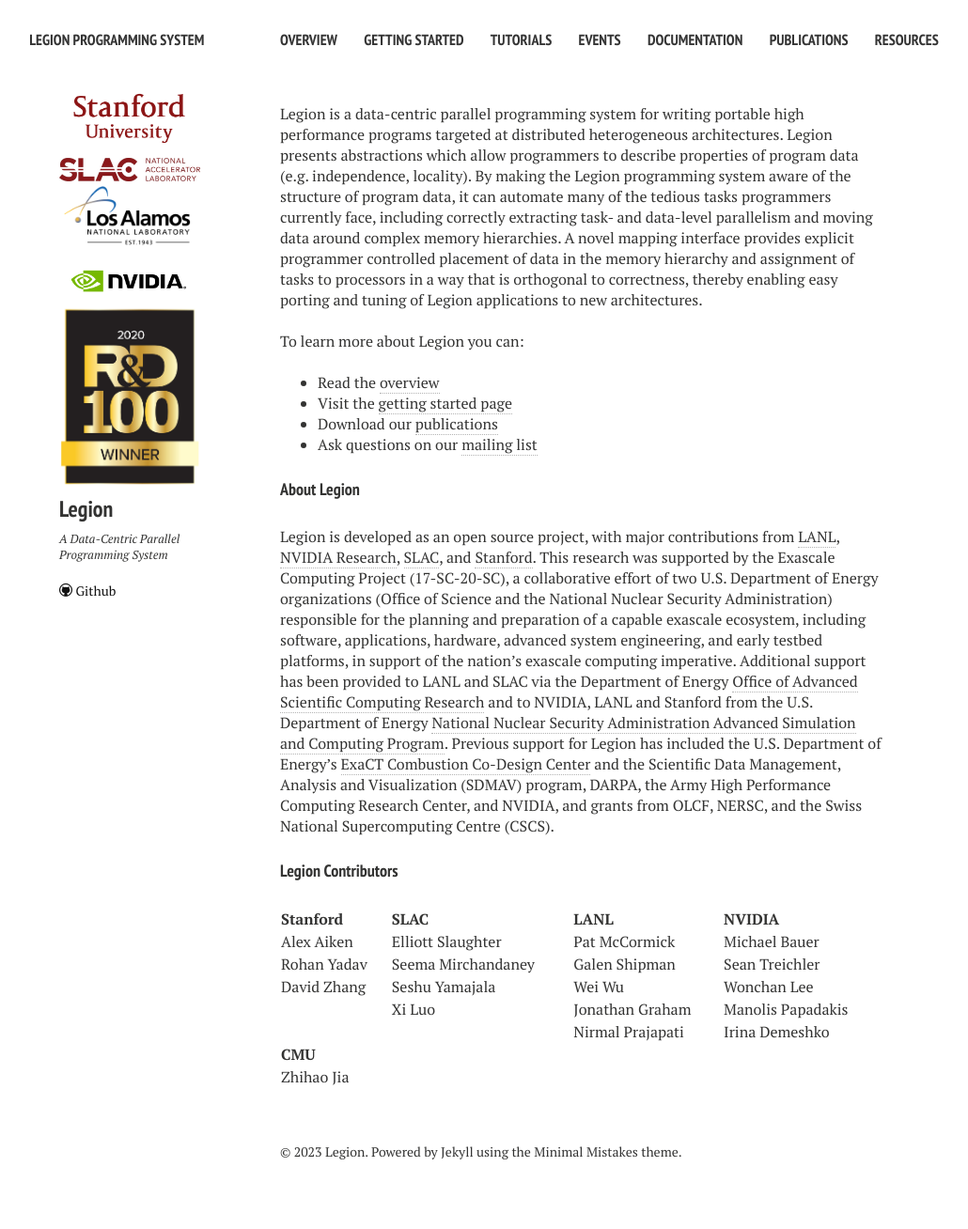
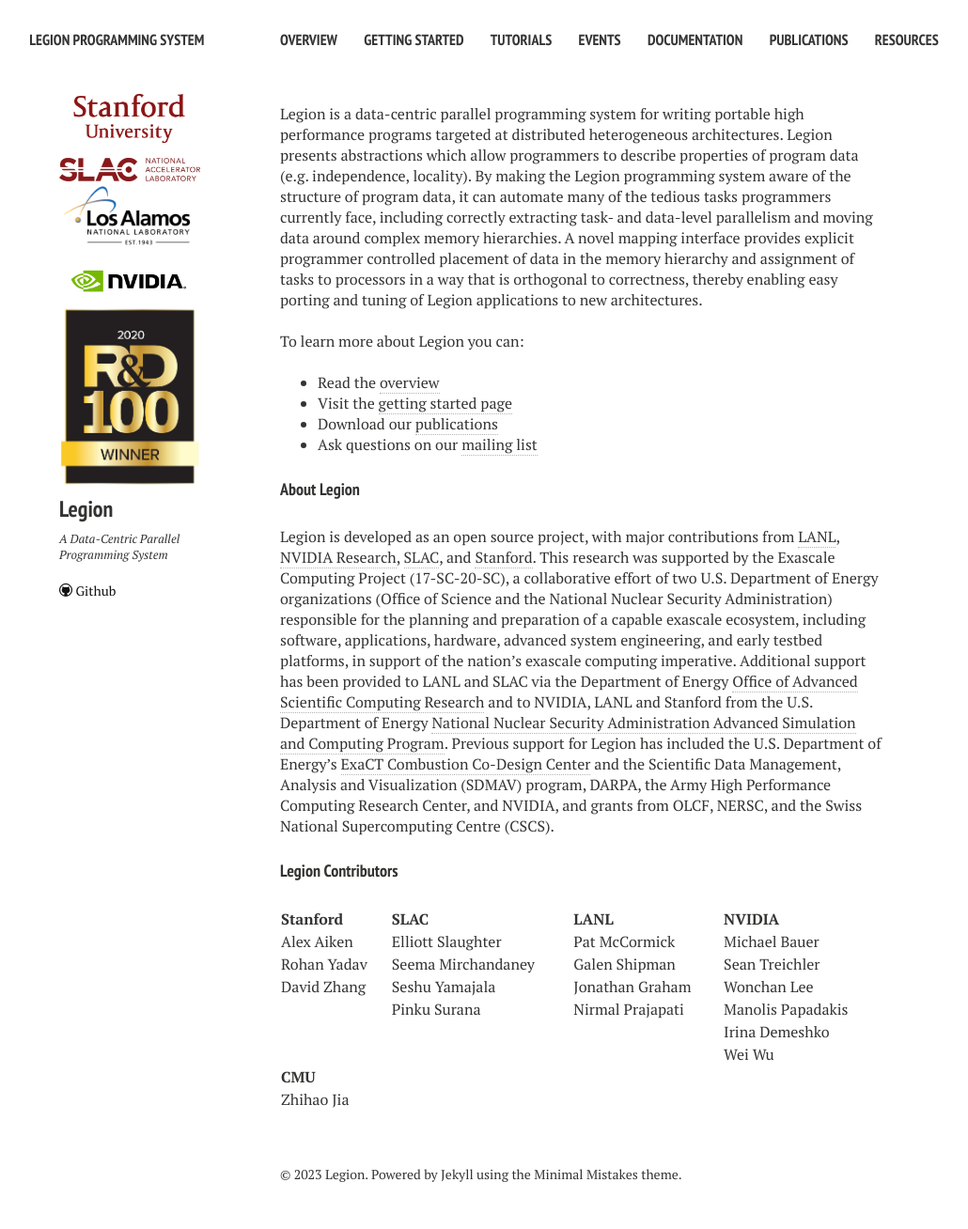
Before and after one commit to apryakhin/legion.stanford.edu, a Jekyll site: the page built from index.md, in a window 1280 px wide. Shown: the whole page at 94% size, without its empty margins (22-1052 px from the left). Built offline with Jekyll 4.4.1, drawn with Linux system fonts in a browser that asks for light colours; nearby versions of some CDN libraries; before the commit the page ends 1284 px from its top, so only the background shows below that.

Commit message:
Update contributors (#20)

```diff
--- a/index.md
+++ b/index.md
@@ -77,27 +77,34 @@ OLCF, NERSC, and the Swiss National Supercomputing Centre (CSCS).
 <tr>
 <td>David Zhang</td>
 <td>Seshu Yamajala</td>
-<td>Wei Wu</td>
+<td>Jonathan Graham</td>
 <td>Wonchan Lee</td>
 </tr>
 
 <tr>
 <td></td>
-<td>Xi Luo</td>
-<td>Jonathan Graham</td>
+<td>Pinku Surana</td>
+<td>Nirmal Prajapati</td>
 <td><a href="http://manopapad.com/">Manolis Papadakis</a></td>
 </tr>
 
 <tr>
 <td></td>
 <td></td>
-<td>Nirmal Prajapati</td>
+<td></td>
 <td>Irina Demeshko</td>
 </tr>
 
 <tr>
+<td></td>
+<td></td>
+<td></td>
+<td>Wei Wu</td>
+</tr>
+
+<tr>
 <td><b>CMU</b></td>
-<td>  </td>
+<td></td>
 <td></td>
 <td></td>
 </tr>
```
